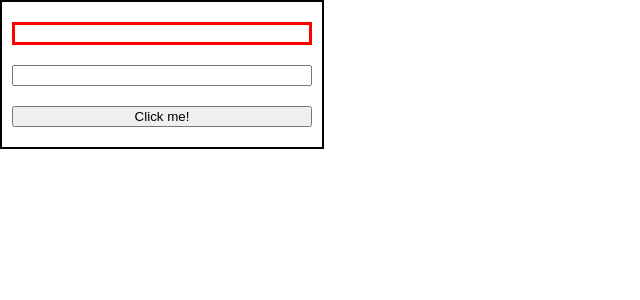
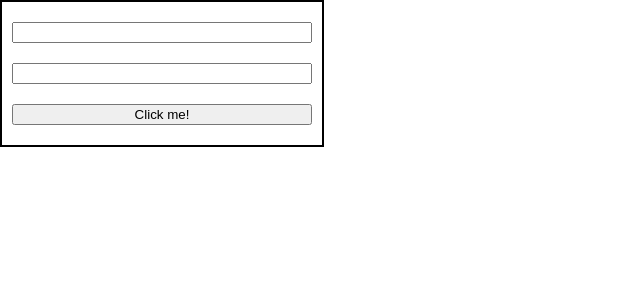
Before and after one commit to freshcodeAlice/react-remember, a React (Create React App) app: page / in a window 1280 px wide. Shown: the top 300 px of the page, without its empty margins (0-640 px from the left). Built offline with nearby package versions, Linux system fonts and the light colour scheme.

Commit message:
Converter Task

```diff
--- a/src/App.js
+++ b/src/App.js
@@ -8,6 +8,7 @@ import Timer from './components/Timer';
 import ModalWindow from "./components/ModalWindow";
 import Form from './components/Form';
 import SignInForm from './components/SignInForm';
+import CalculateForm from "./components/CalculateForm";
 
 
 
@@ -45,7 +46,8 @@ render() {
     {/* <Timer /> */}
     {/* <ModalWindow /> */}
     {/* <Form /> */}
-    <SignInForm />
+    {/* <SignInForm /> */}
+    <CalculateForm />
     </>
     )
   } else {
--- /dev/null
+++ b/src/components/CalculateForm/index.js
@@ -0,0 +1,37 @@
+import React from "react";
+
+
+class CalculateForm extends React.Component {
+    constructor(props){
+        super(props);
+        this.state = {
+           dollar: 0,
+           hrivna: 0,
+        }
+    }
+
+
+    handleInput = (event) => {
+        const {name, value} = event.target;
+                this.setState({
+                    [name]: value
+                });
+        }
+
+    handleSubmit = (event) => {
+        event.preventDefault();
+    }
+
+    render() {
+        const {isEmailValid} = this.state;
+        return(
+            <form className="form-container" onSubmit={this.handleSubmit}>
+                <input type="text" value={this.state.email} name="dollar" onChange={this.handleInput} />
+                <input type="text" value={this.state.password} name="hrivna"  onChange={this.handleInput}/>
+                <button type="submit">Click me!</button>
+            </form>
+        )
+    }
+}
+
+export default CalculateForm;
```
Also changed, not shown: src/components/SignInForm/index.js (+0 -15 lines).
